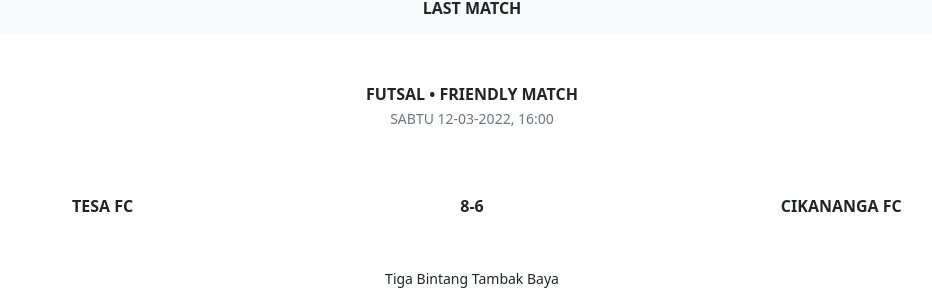
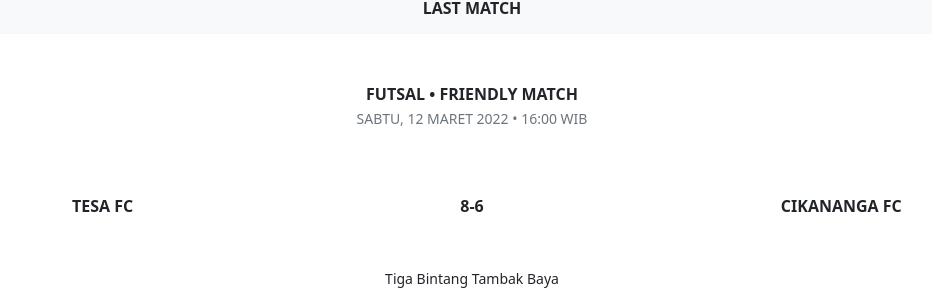
Before and after one commit to tesafc/www2, a Jekyll site: the page built from matches.html, in a window 1280 px wide. Shown: the part 1172-1476 px from the top of the page, without its empty margins (168-1100 px from the left). Built offline with Jekyll 4.4.1, drawn with Linux system fonts in a browser that asks for light colours.

Commit message:
Update and rename 12-03-2022.md to vs-cikananga.md

```diff
--- a/_matches/12-03-2022.md
+++ b/_matches/vs-cikananga.md
@@ -9,7 +9,7 @@ away:
   logo:
 competition: friendly match
 type: futsal
-kickoff: "sabtu 12-03-2022, 16:00"
+kickoff: "sabtu, 12 maret 2022 • 16:00 wib"
 place: tiga bintang tambak baya
 status: last match
 result: "8-6"
```
